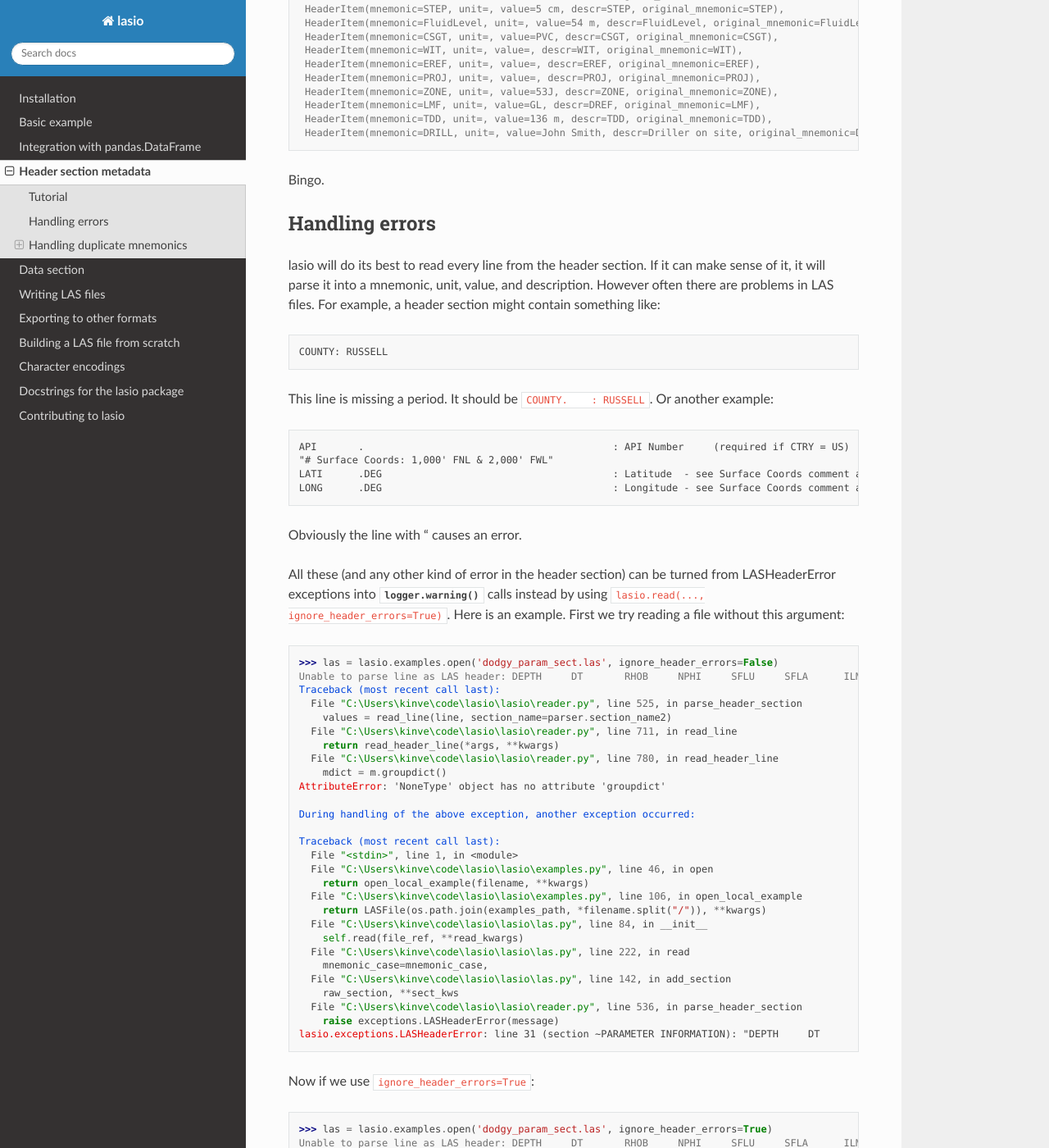
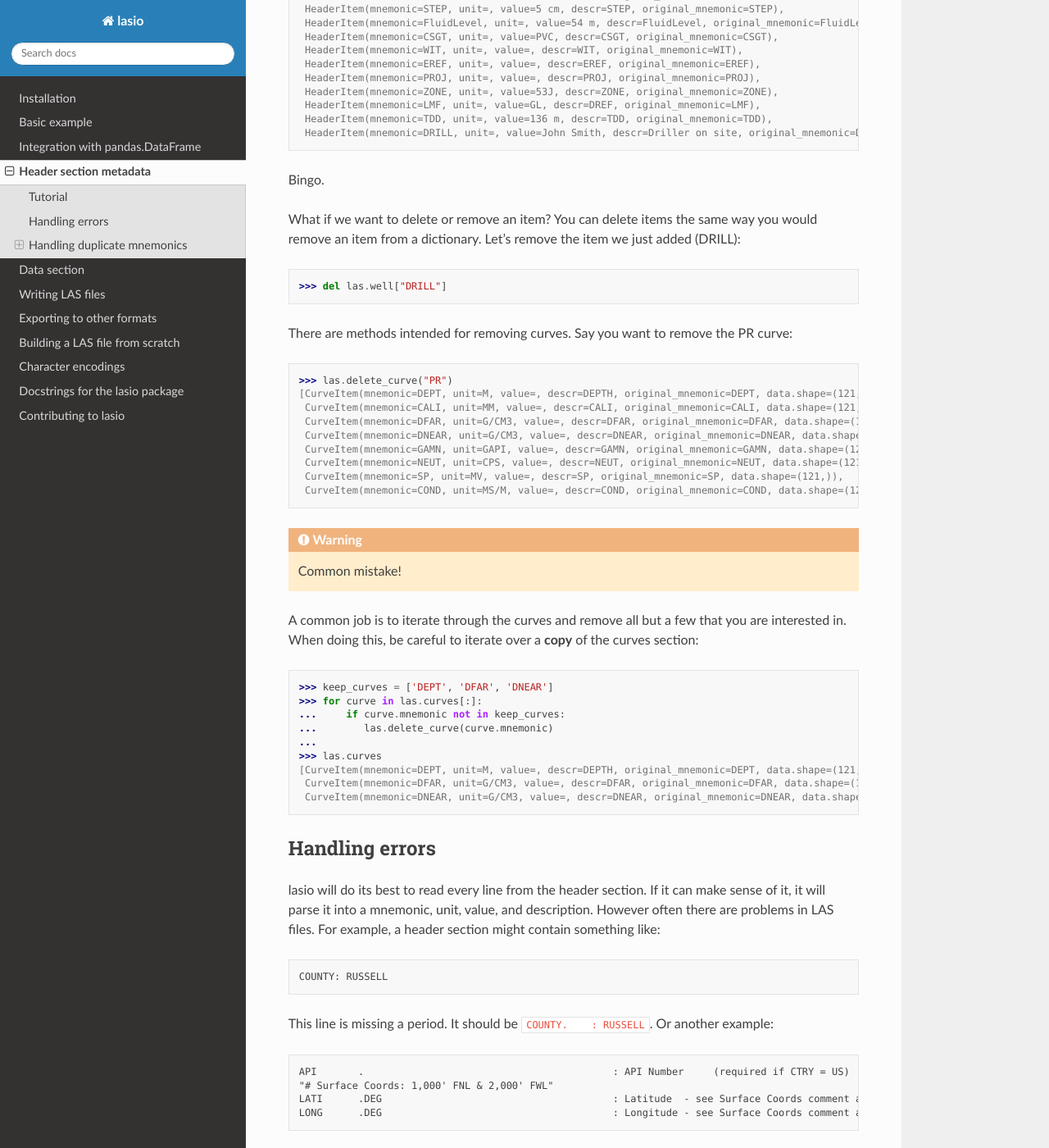
Before and after one commit to kinverarity1/lasio, a Sphinx documentation site: the page built from docs/source/header-section.rst, in a window 1280 px wide and 1400 px high, scrolled down 3764 px. Shown: the whole window at 82% size. Built offline with Sphinx 7.4.7 and the Read the Docs theme 2.0.0, drawn with Linux system fonts in a browser that asks for light colours; formulas are drawn with MathJax 3.

Commit message:
Discuss deleting header items and curves (fix #315)

```diff
--- a/docs/source/header-section.rst
+++ b/docs/source/header-section.rst
@@ -212,6 +212,45 @@ And now we need to add a new mnemonic.
 
 Bingo.
 
+What if we want to delete or remove an item? You can delete items the same way you
+would remove an item from a dictionary. Let's remove the item we just added (DRILL):
+
+.. code-block:: python
+
+    >>> del las.well["DRILL"]
+
+There are methods intended for removing curves. Say you want to remove the PR curve:
+
+.. code-block:: python
+
+    >>> las.delete_curve("PR")
+    [CurveItem(mnemonic=DEPT, unit=M, value=, descr=DEPTH, original_mnemonic=DEPT, data.shape=(121,)),
+     CurveItem(mnemonic=CALI, unit=MM, value=, descr=CALI, original_mnemonic=CALI, data.shape=(121,)),
+     CurveItem(mnemonic=DFAR, unit=G/CM3, value=, descr=DFAR, original_mnemonic=DFAR, data.shape=(121,)),
+     CurveItem(mnemonic=DNEAR, unit=G/CM3, value=, descr=DNEAR, original_mnemonic=DNEAR, data.shape=(121,)),
+     CurveItem(mnemonic=GAMN, unit=GAPI, value=, descr=GAMN, original_mnemonic=GAMN, data.shape=(121,)),
+     CurveItem(mnemonic=NEUT, unit=CPS, value=, descr=NEUT, original_mnemonic=NEUT, data.shape=(121,)),
+     CurveItem(mnemonic=SP, unit=MV, value=, descr=SP, original_mnemonic=SP, data.shape=(121,)),
+     CurveItem(mnemonic=COND, unit=MS/M, value=, descr=COND, original_mnemonic=COND, data.shape=(121,))]
+
+.. warning:: Common mistake!
+
+A common job is to iterate through the curves and remove all but a few that you are
+interested in. When doing this, be careful to iterate over a **copy** of the curves
+section:
+
+.. code-block:: python
+
+    >>> keep_curves = ['DEPT', 'DFAR', 'DNEAR']
+    >>> for curve in las.curves[:]:
+    ...     if curve.mnemonic not in keep_curves:
+    ...        las.delete_curve(curve.mnemonic)
+    ...
+    >>> las.curves
+    [CurveItem(mnemonic=DEPT, unit=M, value=, descr=DEPTH, original_mnemonic=DEPT, data.shape=(121,)),
+     CurveItem(mnemonic=DFAR, unit=G/CM3, value=, descr=DFAR, original_mnemonic=DFAR, data.shape=(121,)),
+     CurveItem(mnemonic=DNEAR, unit=G/CM3, value=, descr=DNEAR, original_mnemonic=DNEAR, data.shape=(121,))]
+
 Handling errors
 ---------------
 
```
